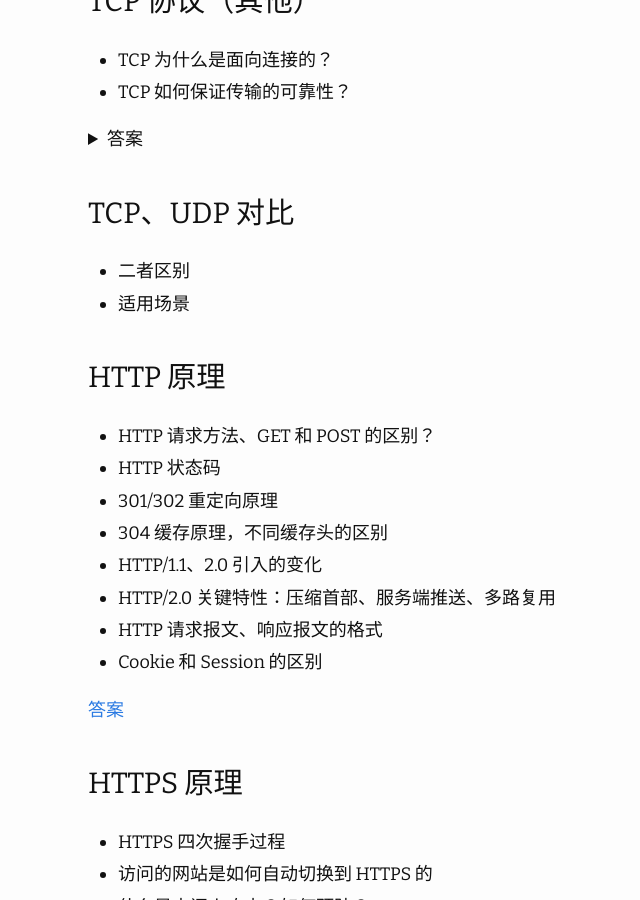
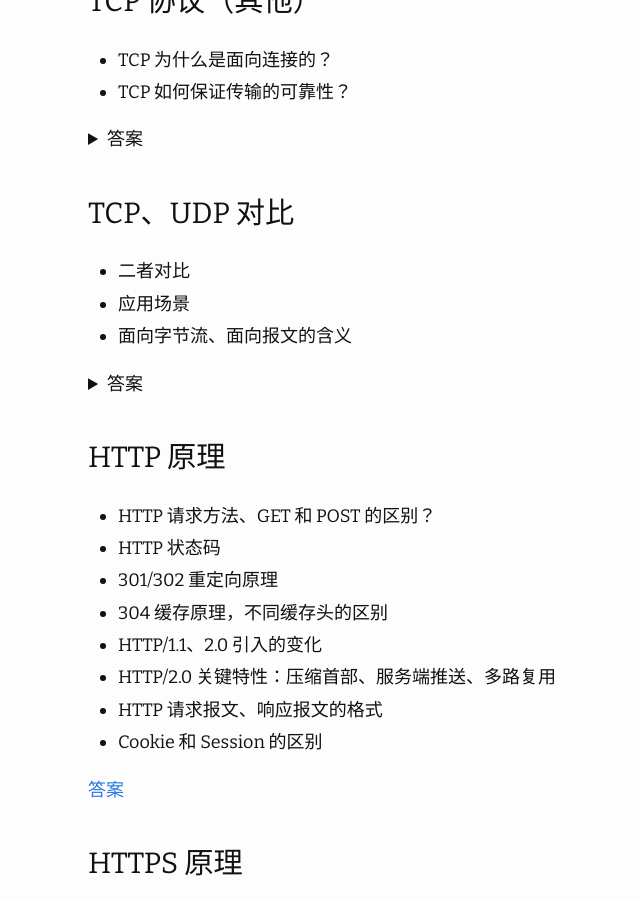
Before and after one commit to imageslr/blog, a Jekyll site: the page built from _posts/2020-07-08-tech-interview.md, in a window 1280 px wide and 900 px high, scrolled down 9028 px. Shown: the whole window, without its empty margins (182-822 px from the left). Built offline with Jekyll 4.4.1, drawn with Linux system fonts in a browser that asks for light colours; nearby versions of some CDN libraries; comment, search, counter and statistics services are not loaded.

Commit message:
update post

```diff
--- a/_posts/2020-07-08-tech-interview.md
+++ b/_posts/2020-07-08-tech-interview.md
@@ -624,8 +624,69 @@
 
 ### TCP、UDP 对比
 
-- 二者区别
-- 适用场景
+- 二者对比
+- 应用场景
+- 面向字节流、面向报文的含义
+
+<details markdown="1">
+<summary>答案</summary>
+
+* TCP：面向连接的、可靠的、基于字节流的传输层通信协议
+* UDP：无连接的、不可靠的、基于报文的传输层通信协议
+* 面向字节流：TCP 将要发送的数据视为无结构的字节流，如果发送的数据太长，就拆分发送，如果发送的数据太短，则积累较多的字节后再发送
+* 面向报文：UDP 一次发送一个报文，不管多大，都以报文为发送单位
+
+<table>
+<thead>
+  <tr>
+    <th></th>
+    <th>TCP</th>
+    <th>UDP</th>
+  </tr>
+</thead>
+  <tr>
+    <td>连接性</td>
+    <td>面向连接</td>
+    <td>无连接</td>
+  </tr>
+  <tr>
+    <td>可靠性</td>
+    <td>可靠</td>
+    <td>不可靠</td>
+  </tr>
+  <tr>
+    <td>传输方式</td>
+    <td>面向字节流</td>
+    <td>面向报文（保留报文的边界）</td>
+  </tr>
+  <tr>
+    <td>传输速度</td>
+    <td>慢</td>
+    <td>快</td>
+  </tr>
+  <tr>
+    <td>双工性</td>
+    <td>全双工</td>
+    <td>一对一、一对多、多对一、多对多</td>
+  </tr>
+  <tr>
+    <td nowrap="nowrap">流量控制 / 拥塞控制</td>
+    <td>有</td>
+    <td>无</td>
+  </tr>
+  <tr>
+    <td nowrap="nowrap">应用场景</td>
+    <td>对效率要求相对低，但是对准确性要求高的场景；或是要求有连接的场景。如文件传输、发送邮件等</td>
+    <td>对效率要求相对高，对准确性要求相对低的场景。如即时通信、直播等</td>
+  </tr>
+  <tr>
+    <td nowrap="nowrap">应用层协议</td>
+    <td>SMTP（电子邮件）、TELNET（远程登录控制）、HTTP、FTP</td>
+    <td>DNS、TFTP（文件传输）、DHCP（动态主机配置）...</td>
+  </tr>
+</table>
+
+</details>
 
 ### HTTP 原理
 
```
Also changed, not shown: _posts/2020-07-08-protocol-stack.md (+5 -1 lines), _posts/2020-11-04-malloc.md (+3 -3 lines).
